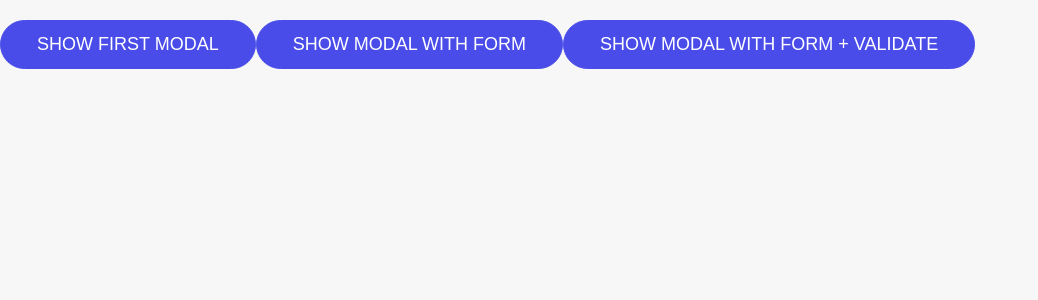
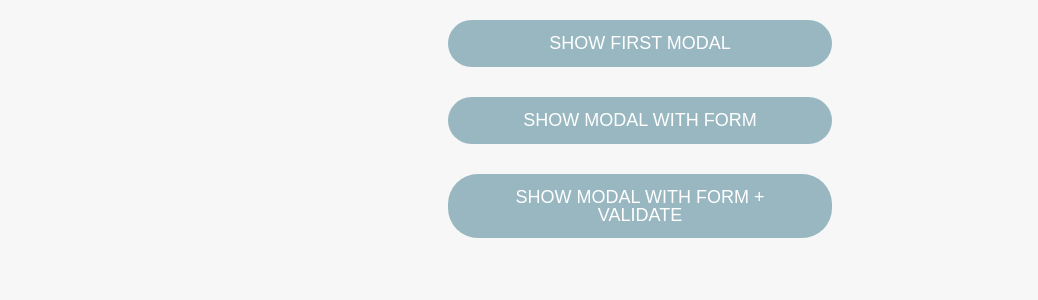
Before and after one commit to snd47/vue, a Vue app in the folder modals/: page / in a window 1280 px wide. Shown: the top 300 px of the page, without its empty margins (0-1038 px from the left). Built offline with nearby package versions, Linux system fonts and the light colour scheme; a web font is replaced by a local one.

Commit message:
ModalValidate passwords, align&change color buttons, trying reset validation modalSecond

```diff
--- a/modals/src/App.vue
+++ b/modals/src/App.vue
@@ -3,14 +3,13 @@
     <div class="wrapper-content">
 
       <section>
-        <div class="container">
+        <div class="container main">
           <button class="btn btnPrimary" @click="modalFirst= !modalFirst">Show first modal</button>
           <!-- first modal -->
             <!-- v-if="modalFirst" - doesn't work with animation, remove element from DOM-->
           <modals
             title="First mod"
             floor="2019"
-
             v-show="modalFirst"
             @close="modalFirst= false"
           >
@@ -88,6 +87,18 @@ export default {
       modalValidate:false
     }
   },
+  //  validations: {
+  //    modalSecond: {
+  //       name: {
+  //         required,
+  //         minLength: minLength(4)
+  //       },
+  //       email: {
+  //         required,
+  //         email
+  //       }
+  //    }
+  // },
   methods: {
     submitSecondForm() {
       console.log({
@@ -101,12 +112,13 @@ export default {
       this.modalSecond.email=''
       this.modalSecond.show=false
       // this.$v.$reset()
+
     }
   }
 }
 </script>
 
-<style>
+<style lang="scss">
 #app {
   /* font-family: 'Avenir', Helvetica, Arial, sans-serif;
   -webkit-font-smoothing: antialiased;
@@ -115,4 +127,17 @@ export default {
   color: #2c3e50;
   margin-top: 60px;
 }
+
+.main {
+    display:flex;
+    flex-direction: column;
+    align-items: center;
+    button {
+      background-color: rgba(10, 87, 110, 0.404) !important;
+      border: rgba(10, 87, 110, 0.404) !important;
+      width: 30%;
+      margin: 0 0 30px 0;
+
+    }
+}
 </style>
--- a/modals/src/components/ModalValidate.vue
+++ b/modals/src/components/ModalValidate.vue
@@ -28,6 +28,30 @@
                            @change="$v.email.$touch()"
                            >
                      </div>
+                        <!-- password -->
+                     <div class="form-item" :class="{ errorInput: $v.password.$error }">
+                        <label>Password:</label>
+                          <p class="errorText" v-if="!$v.password.required">Filed is required!</p>
+                          <p class="errorText" v-if="!$v.password.minLength">Password must have at least {{ $v.password.$params.minLength.min }} letters.</p>
+                          <input
+                           v-model="password"
+                           :class="{ error: $v.password.$error }"
+                           @change="$v.password.$touch()"
+                           type="password"
+                           >
+                     </div>
+
+                     <div class="form-item" :class="{ errorInput: $v.repeatPassword.$error }">
+                        <label>Password again:</label>
+                          <p class="errorText" v-if="!$v.repeatPassword.sameAsPassword">Passwords must be identical.</p>
+
+                          <input
+                           v-model="repeatPassword"
+                           :class="{ error: $v.repeatPassword.$error }"
+                           @change="$v.repeatPassword.$touch()"
+                           type="password"
+                           >
+                     </div>
 
                     <!-- <div>{{email}}</div> -->
 
@@ -45,7 +69,7 @@
 </template>
 
 <script>
-import { required, minLength, email } from 'vuelidate/lib/validators'
+import { required, minLength, email, sameAs } from 'vuelidate/lib/validators'
 
 import modal from '@/components/UI/Modal.vue'
 
@@ -57,7 +81,9 @@ export default {
     data() {
         return {
             name:'',
-            email: ''
+            email: '',
+            password: '',
+            repeatPassword: ''
         }
     },
     validations: {
@@ -68,6 +94,13 @@ export default {
         email: {
           required,
           email
+        },
+        password: {
+          required,
+          minLength:minLength(4)
+        },
+        repeatPassword: {
+          sameAsPassword: sameAs('password')
         }
   },
   methods: {
@@ -76,7 +109,9 @@ export default {
       if (!this.$v.$invalid) {
         const user = {
           name: this.name,
-          email: this.email
+          email: this.email,
+          password: this.password,
+          repeatPassword: this.repeatPassword
         }
         console.log(user)
         //Done
@@ -86,6 +121,8 @@ export default {
     onClose() {
       this.name=''
       this.email=''
+      this.password=''
+      this.repeatPassword=''
       this.$v.$reset()
       this.$emit('close')
 
```
Lines whose indentation alone changed are shown as unchanged.
